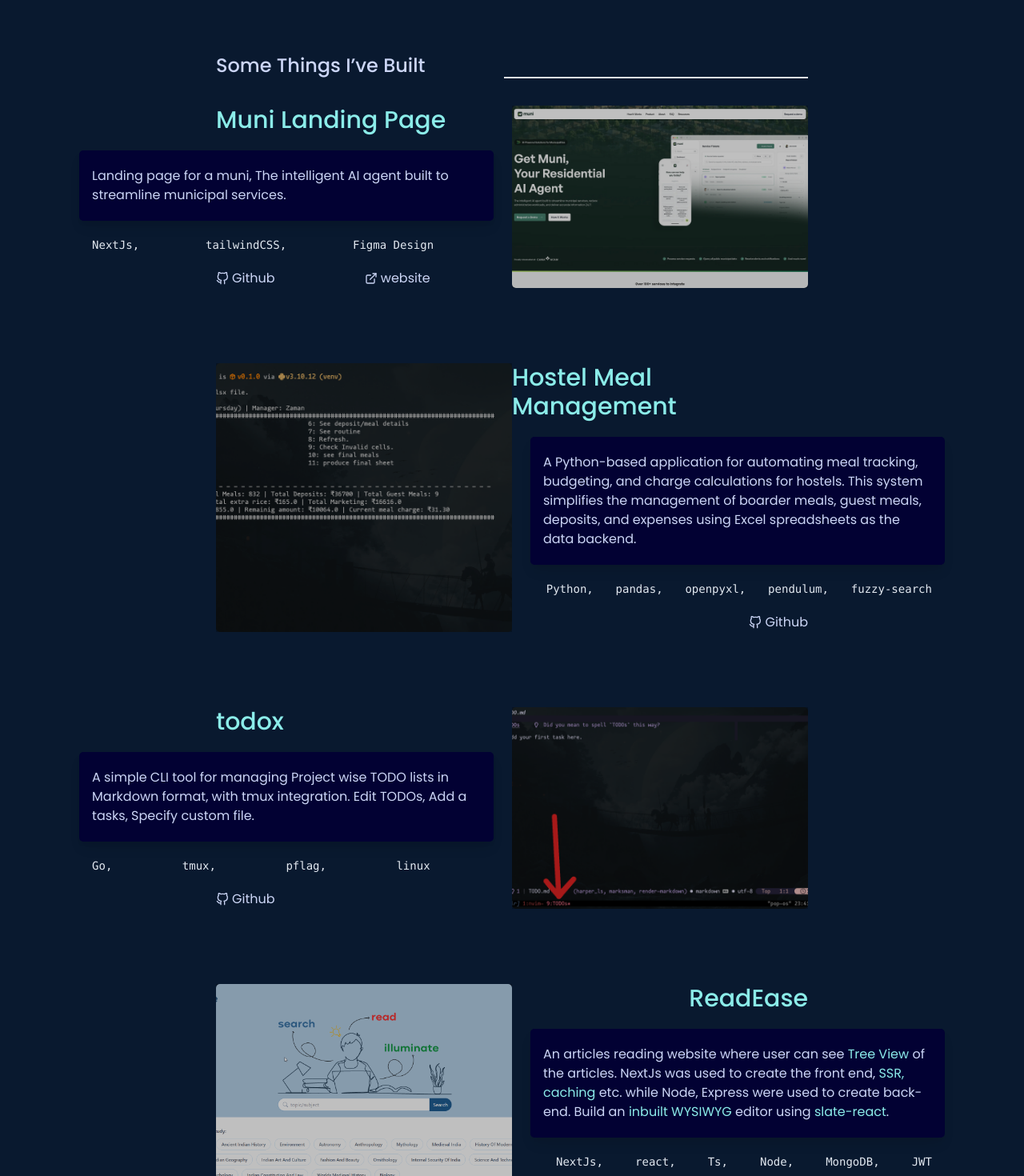
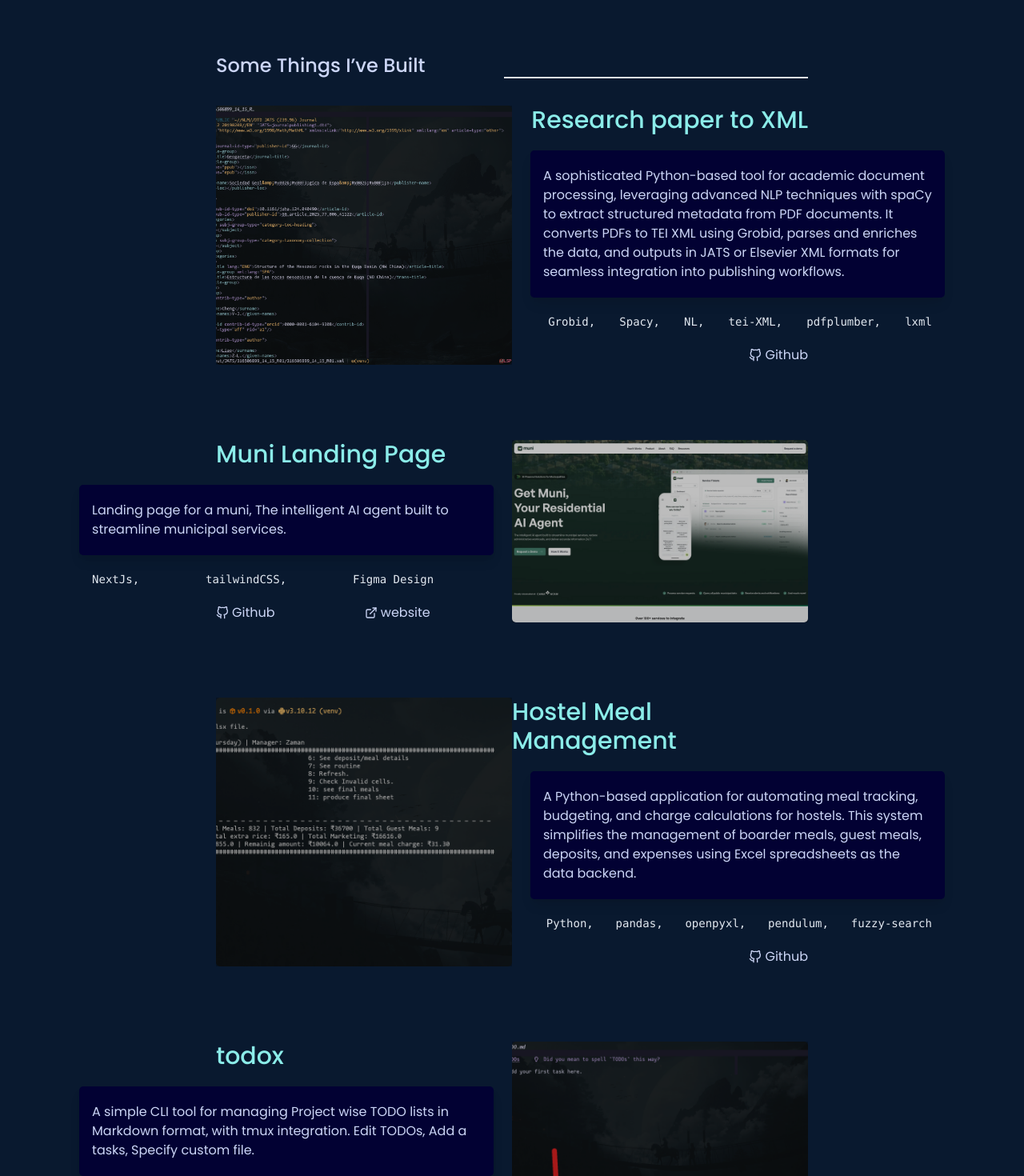
Before and after one commit to s-k-zaman/s-k-zaman.github.io, a React (Vite) app: page / in a window 1280 px wide. Shown: the part 1320-2790 px from the top of the page at 80% size. Built offline with nearby package versions, Linux system fonts and the light colour scheme.

Commit message:
add: research-xml

```diff
--- a/src/components/IHaveBuilt/index.tsx
+++ b/src/components/IHaveBuilt/index.tsx
@@ -7,6 +7,22 @@
     <Showcase>
       <TitleWithBar title="Some Things I’ve Built">
         <div id="featured" className="flex flex-col gap-[94px]">
+          <FeatureProject
+            title="Research paper to XML"
+            imgClass="bg-featured-research-xml"
+            popText={
+              <>
+                A sophisticated Python-based tool for academic document
+                processing, leveraging advanced NLP techniques with spaCy to
+                extract structured metadata from PDF documents. It converts PDFs
+                to TEI XML using Grobid, parses and enriches the data, and
+                outputs in JATS or Elsevier XML formats for seamless integration
+                into publishing workflows.
+              </>
+            }
+            tools={["Grobid", "Spacy", "NL", "tei-XML", "pdfplumber", "lxml"]}
+            github="https://github.com/s-k-zaman/research-paper-to-xml.git"
+          />
           <FeatureProject
             title="Muni Landing Page"
             imgClass="bg-featured-muni-out"
@@ -47,7 +63,7 @@
                 Specify custom file.
               </>
             }
-            tools={["Go", "tmux", "pflag", "linux"]}
+            tools={["Go", "tmux", "pflag", "linux", "CLI"]}
             github="https://github.com/s-k-zaman/todox#"
           />
           <FeatureProject
--- a/tailwind.config.cjs
+++ b/tailwind.config.cjs
@@ -33,6 +33,7 @@
         "featured-todox": "url('/featured/todox.png')",
         "featured-hostel-meal": "url('/featured/hostel-meal.png')",
         "featured-muni-out": "url('/featured/muni-out.png')",
+        "featured-research-xml": "url('/featured/research-xml.png')",
       },
     },
   },
```
Also changed, not shown: public/featured/research-xml.png (added).
